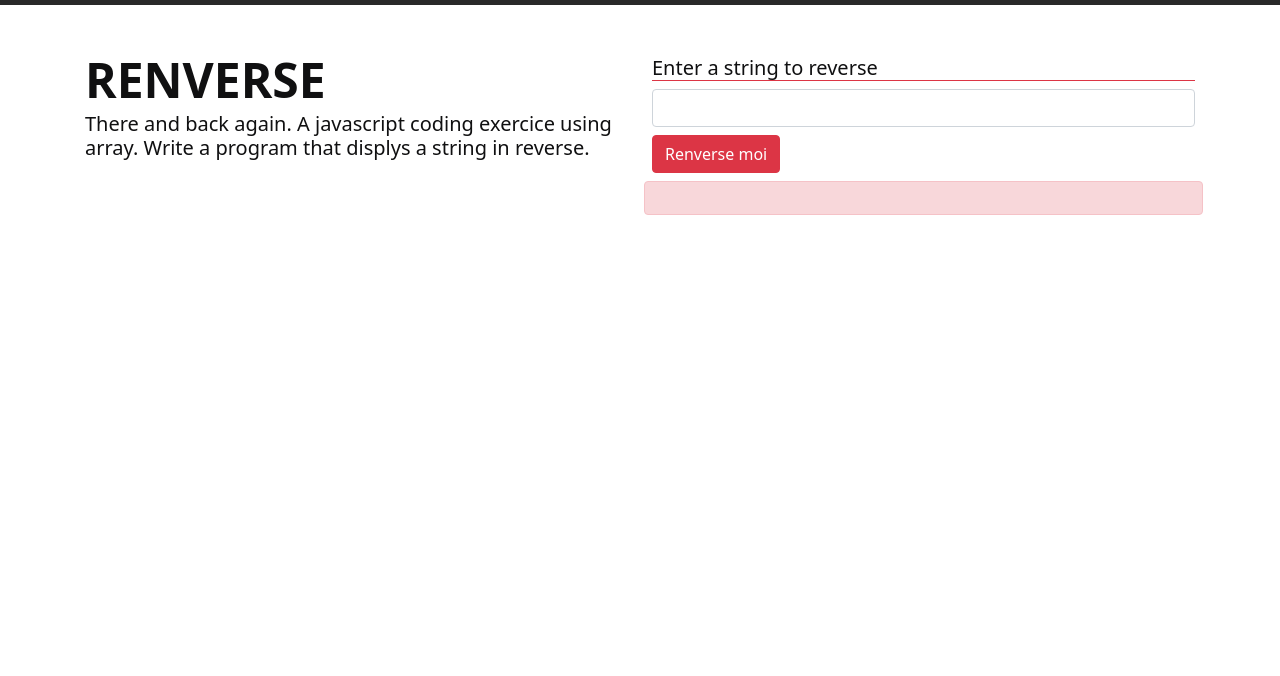
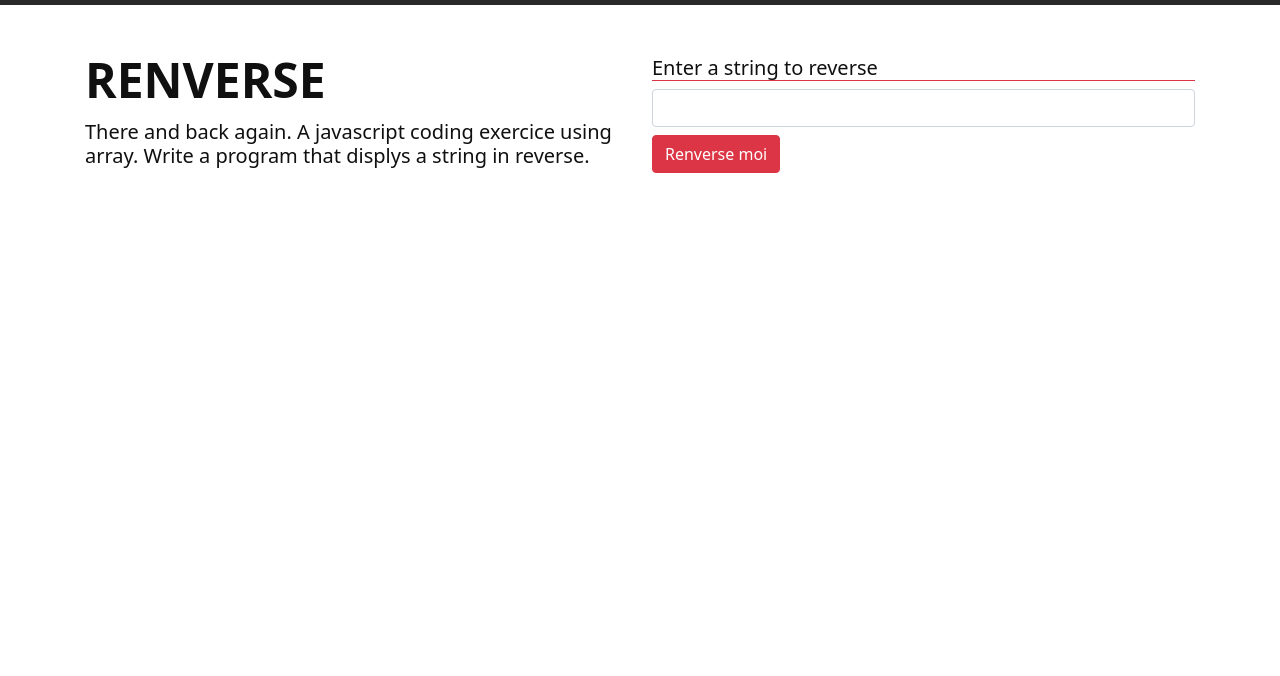
Before and after one commit to MathieuDeveloper/RENVERSE, a plain HTML site: page app.html in a window 1280 px wide. Shown: the part 52-728 px from the top of the page. Drawn offline with nearby package versions, Linux system fonts and the light colour scheme.

Commit message:
html done

```diff
--- a/app.html
+++ b/app.html
@@ -51,15 +51,15 @@
 
     <!-- ----Main Section ---- -->
     <main class="flex-shrink-0">
-        <div class="container">
+        <div class="container mt-5">
             <div class="row rows-cols-1 rows-cols-lg-2">
                 <div class="col-12 col-lg-6">
-                    <h1 class="display-5 fw-bold lh-1 mt-5">RENVERSE</h1>
+                    <h1 class="display-5 fw-bold lh-1 mb-3">RENVERSE</h1>
                     <h4 class="lead">There and back again. A javascript coding exercice using array.
                         Write a program that displys a string in reverse.</h4>
                 </div>
                 <div class="col-12 col-lg-6">
-                    <h5 class="border-bottom border-1 border-danger mt-5">Enter a string to reverse</h5>
+                    <h5 class="border-bottom border-1 border-danger">Enter a string to reverse</h5>
                     <form class="row gx-3 gy-2">
                         <div class="col">
                             <input type="text" id="userString" class="form-control" aria-label="User String">
@@ -67,7 +67,10 @@
                         <div class="col-12">
                             <button class="btn btn-danger" type="button" id="btnSubmit">Renverse moi</button>
                         </div>
-                        <div class="alert alert-danger"></div>
+                        <div class="alert alert-danger mt-5 invisible fade show" id="alert" role="alert">
+                            <h4 class="alert-heading">Well done</h4><hr>
+                            <p class="mb-0" id="msg">Your string reversed is:</p>
+                        </div>
                     </form>
                 </div>
             </div>
```
